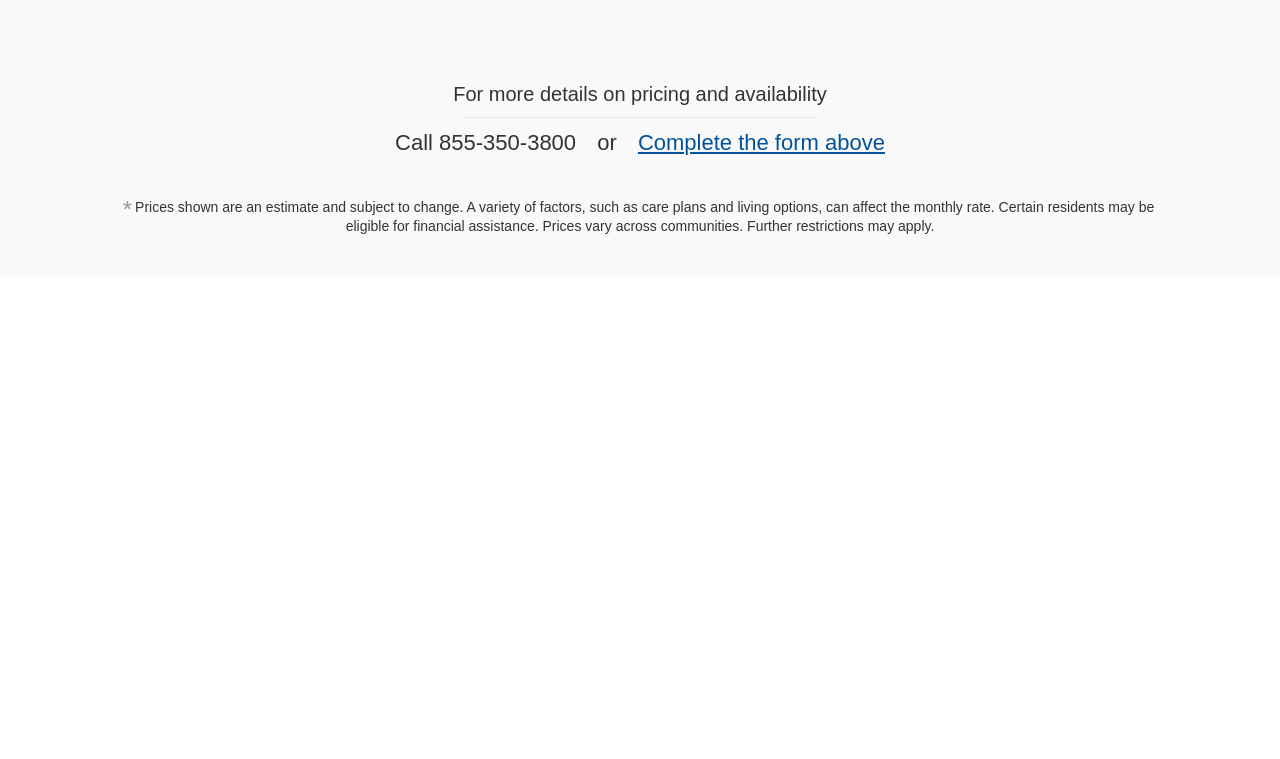
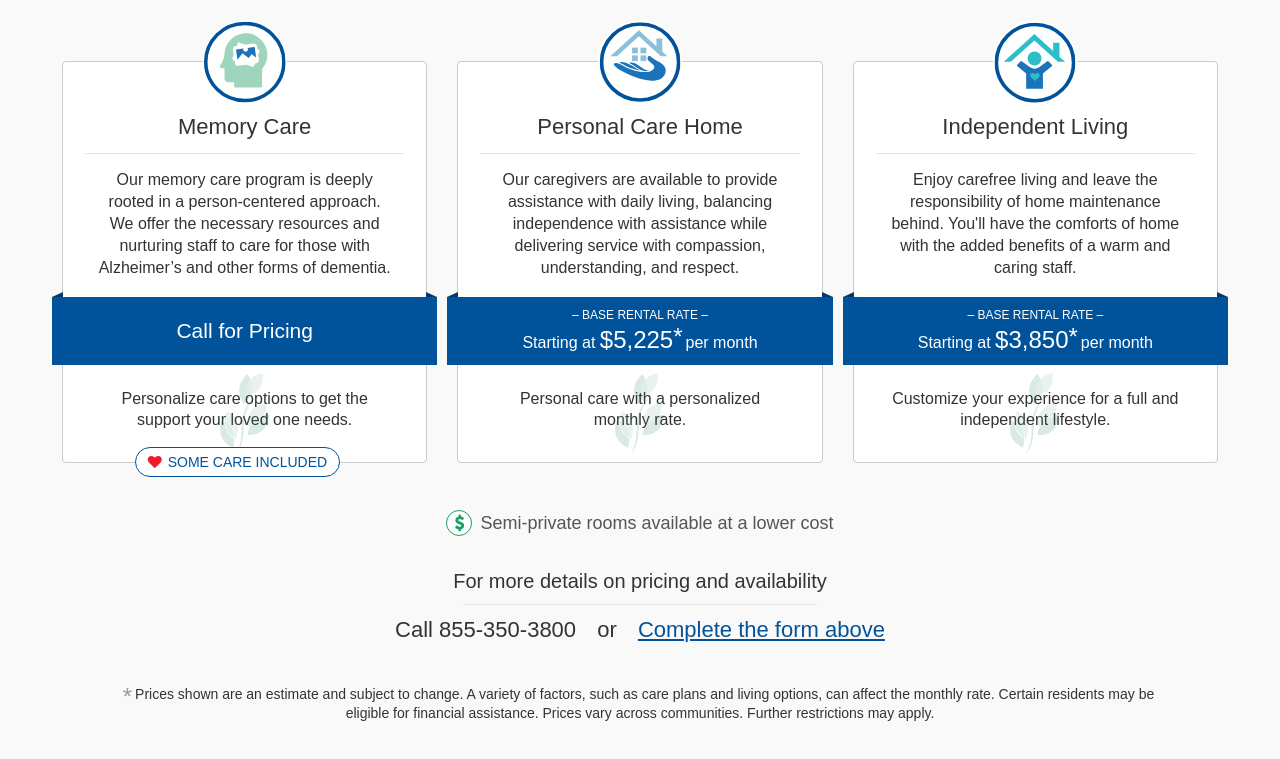
Before and after one commit to jkey774/dynamic-pricing-object, a plain HTML site: page index.html in a window 1280 px wide. Shown: the part 173-932 px from the top of the page. Before the commit the page ends 800 px from the top, so only its background shows below. Drawn offline with Linux system fonts and the light colour scheme.

Commit message:
Update index.html

```diff
--- a/index.html
+++ b/index.html
@@ -42,6 +42,16 @@
         digitalData.page.pageInfo['financialReporting'] = financialReporting;
         digitalData.page.pageInfo['phoneRouting'] = 0;
   </script>
+  <script type="text/javascript">
+      digitalData.page.pageInfo['levelsOfCare'] = [{"care_type_id":"MC","name":"Memory Care","care_type_category":"resident","sort_order":3},{"care_type_id":"AL","name":"Personal Care Home","care_type_category":"resident","sort_order":4},{"care_type_id":"IL","name":"Independent Living","care_type_category":"resident","sort_order":5}];
+      digitalData.page.pageInfo['pricingIL'] = '3850';
+      digitalData.page.pageInfo['pricingAL'] = '5225';
+      digitalData.page.pageInfo['pricingMC'] = '7200';
+      digitalData.page.pageInfo['pricingAllCareIncludedAL'] = '0';
+      digitalData.page.pageInfo['pricingAllCareIncludedMC'] = '1';
+      digitalData.page.pageInfo['pricingMedicaid'] = '0';
+      digitalData.page.pageInfo['pricingSemiPrivateAvailable'] = '1';
+    </script>
 </head>
 
 <body >
```
